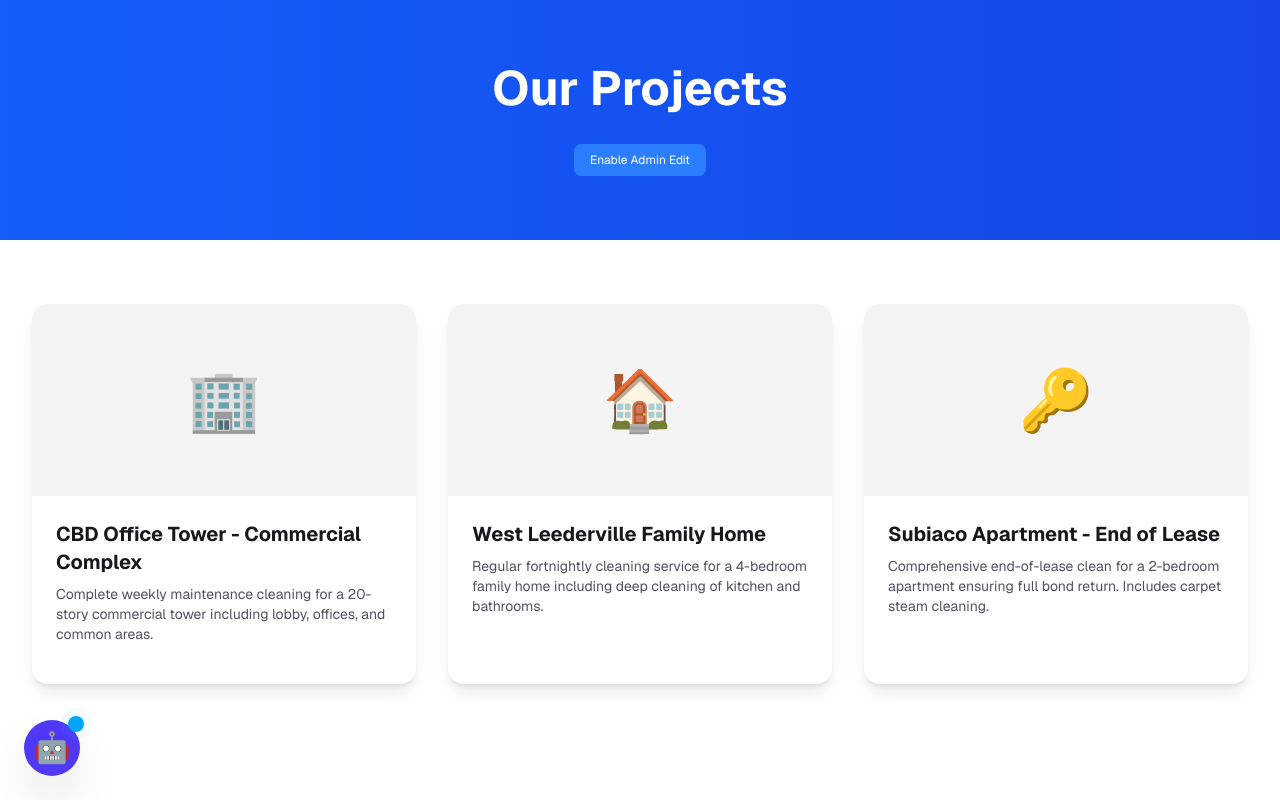
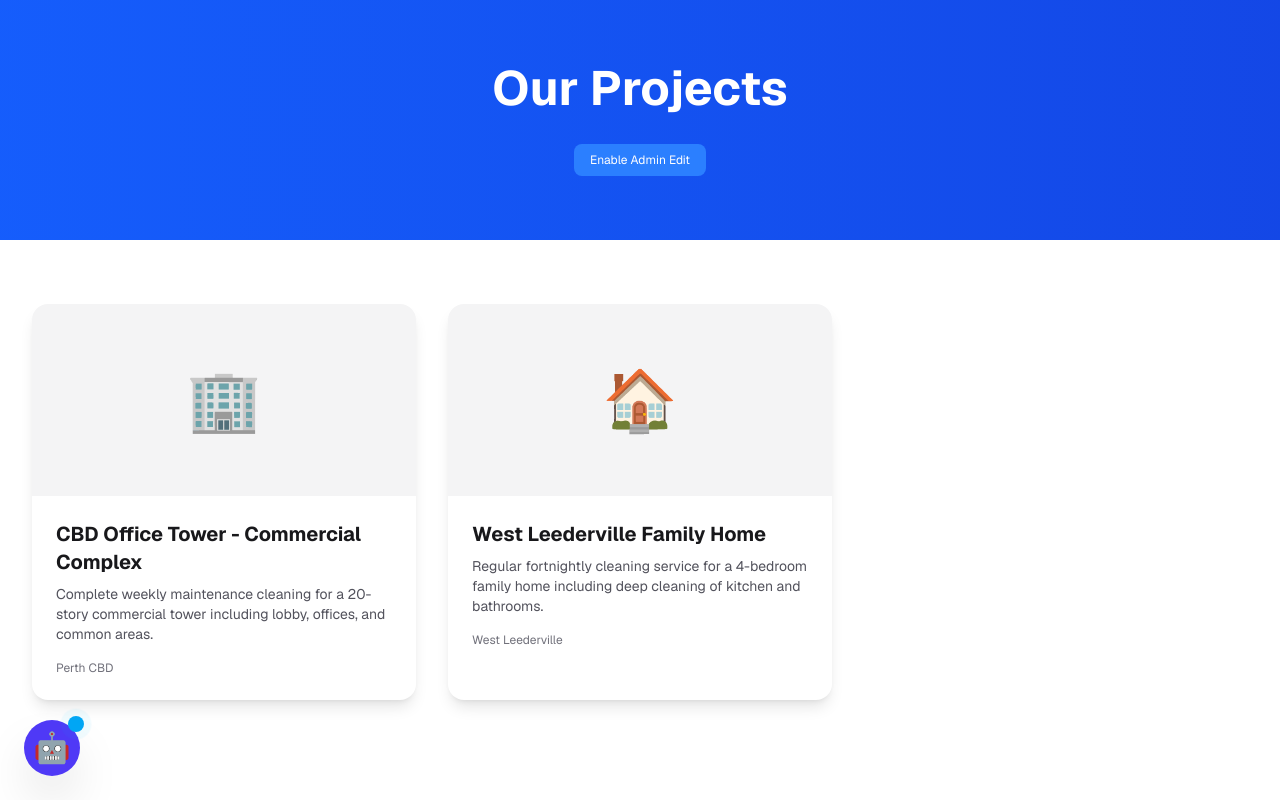
Before and after one commit to navyapdh11/portfolio-website, a Next.js app: page /projects in a window 1280 px wide. Built offline with nearby package versions, Linux system fonts and the light colour scheme.

Commit message:
fix: complete admin project editing and validation

```diff
--- a/app/projects/page.tsx
+++ b/app/projects/page.tsx
@@ -11,8 +11,7 @@ const initialProjects = [
     location: "Perth CBD",
     description: "Complete weekly maintenance cleaning for a 20-story commercial tower including lobby, offices, and common areas.",
     services: ["Weekly Maintenance", "Deep Cleaning", "Window Cleaning", "Carpet Care"],
-    images: { before: "🏢", after: "✨" },
-    stats: { size: "50,000 sqm", frequency: "Weekly", staff: 8 },
+    before: "🏢", after: "✨",
     testimonial: "AASTACLEAN has maintained our building to the highest standards for over 3 years.",
     client: "Perth CBD Properties",
   },
@@ -23,22 +22,9 @@ const initialProjects = [
     location: "West Leederville",
     description: "Regular fortnightly cleaning service for a 4-bedroom family home including deep cleaning of kitchen and bathrooms.",
     services: ["Regular Cleaning", "Deep Clean", "Kitchen Sanitation", "Bathroom Treatment"],
-    images: { before: "🏠", after: "🌟" },
-    stats: { size: "280 sqm", frequency: "Fortnightly", staff: 2 },
+    before: "🏠", after: "🌟",
     testimonial: "Our home has never looked better. The team is reliable and thorough.",
     client: "Residential Client",
-  },
-  {
-    id: "subiaco-lease",
-    title: "Subiaco Apartment - End of Lease",
-    category: "End of Lease",
-    location: "Subiaco",
-    description: "Comprehensive end-of-lease clean for a 2-bedroom apartment ensuring full bond return. Includes carpet steam cleaning.",
-    services: ["End of Lease", "Carpet Steam Clean", "Wall Spot Removal", "Window Clean"],
-    images: { before: "🔑", after: "✅" },
-    stats: { size: "95 sqm", frequency: "One-time", staff: 2 },
-    testimonial: "Got full bond back! The place looked brand new. Highly recommend.",
-    client: "Tenant",
   },
 ];
 
@@ -75,6 +61,8 @@ export default function ProjectsPage() {
                   <input value={p.title} onChange={e => updateProject(p.id, 'title', e.target.value)} className="w-full font-bold border-b mb-2" />
                   <label className="block text-[10px] font-bold uppercase text-zinc-500">Description</label>
                   <textarea value={p.description} onChange={e => updateProject(p.id, 'description', e.target.value)} className="w-full text-sm border-b" />
+                  <label className="block text-[10px] font-bold uppercase text-zinc-500">Location</label>
+                  <input value={p.location} onChange={e => updateProject(p.id, 'location', e.target.value)} className="w-full text-sm border-b" />
                 </div>
               ))}
             </div>
@@ -88,11 +76,12 @@ export default function ProjectsPage() {
             {projects.map((project) => (
               <article key={project.id} className="bg-white dark:bg-zinc-700 rounded-2xl shadow-lg overflow-hidden">
                 <div className="h-48 bg-zinc-100 dark:bg-zinc-600 flex items-center justify-center text-6xl">
-                  {project.images.before}
+                  {project.before}
                 </div>
                 <div className="p-6">
                   <h3 className="text-xl font-bold text-zinc-900 dark:text-white mb-2">{project.title}</h3>
                   <p className="text-zinc-600 dark:text-zinc-300 text-sm mb-4">{project.description}</p>
+                  <div className="text-xs text-zinc-500">{project.location}</div>
                 </div>
               </article>
             ))}
```
